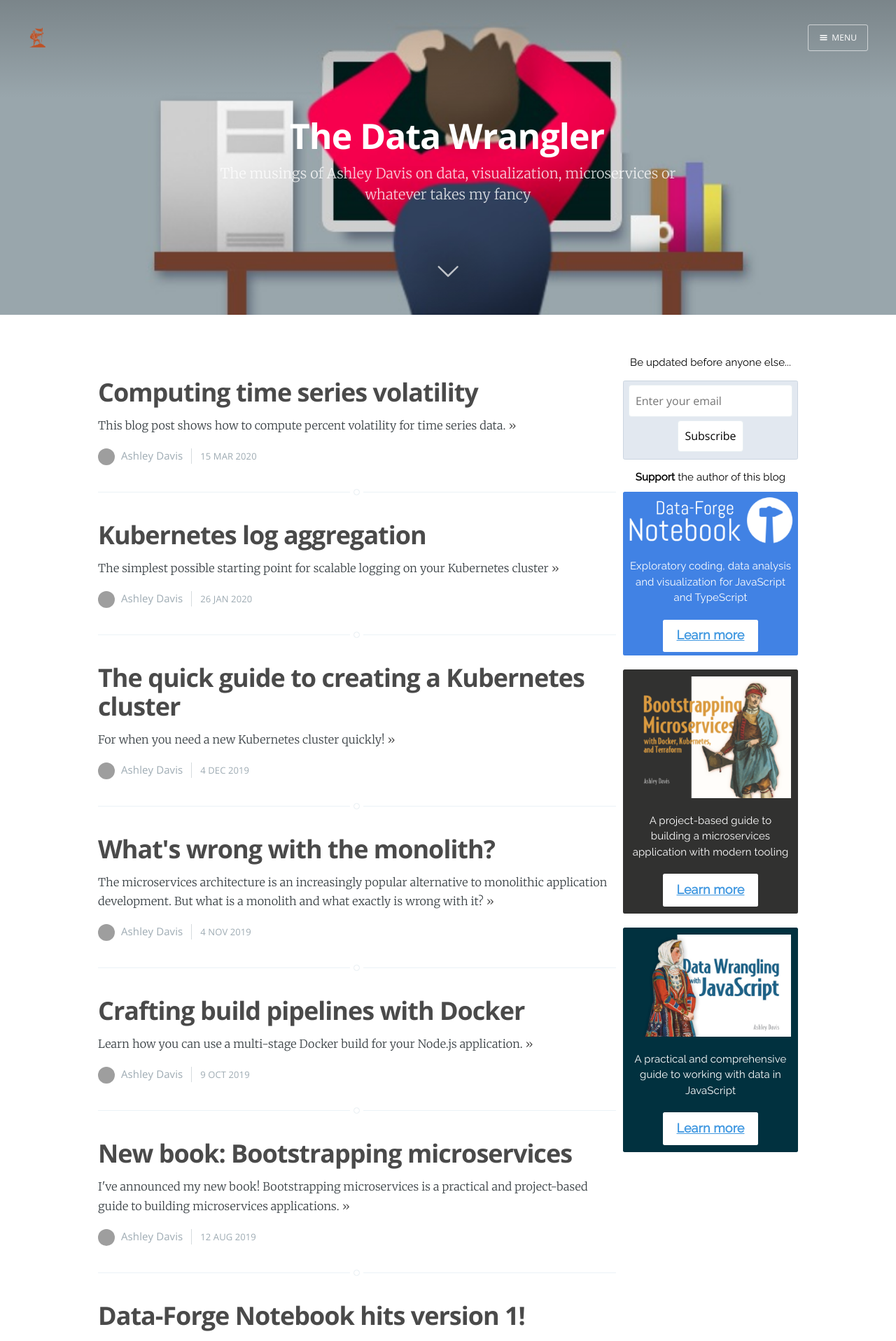
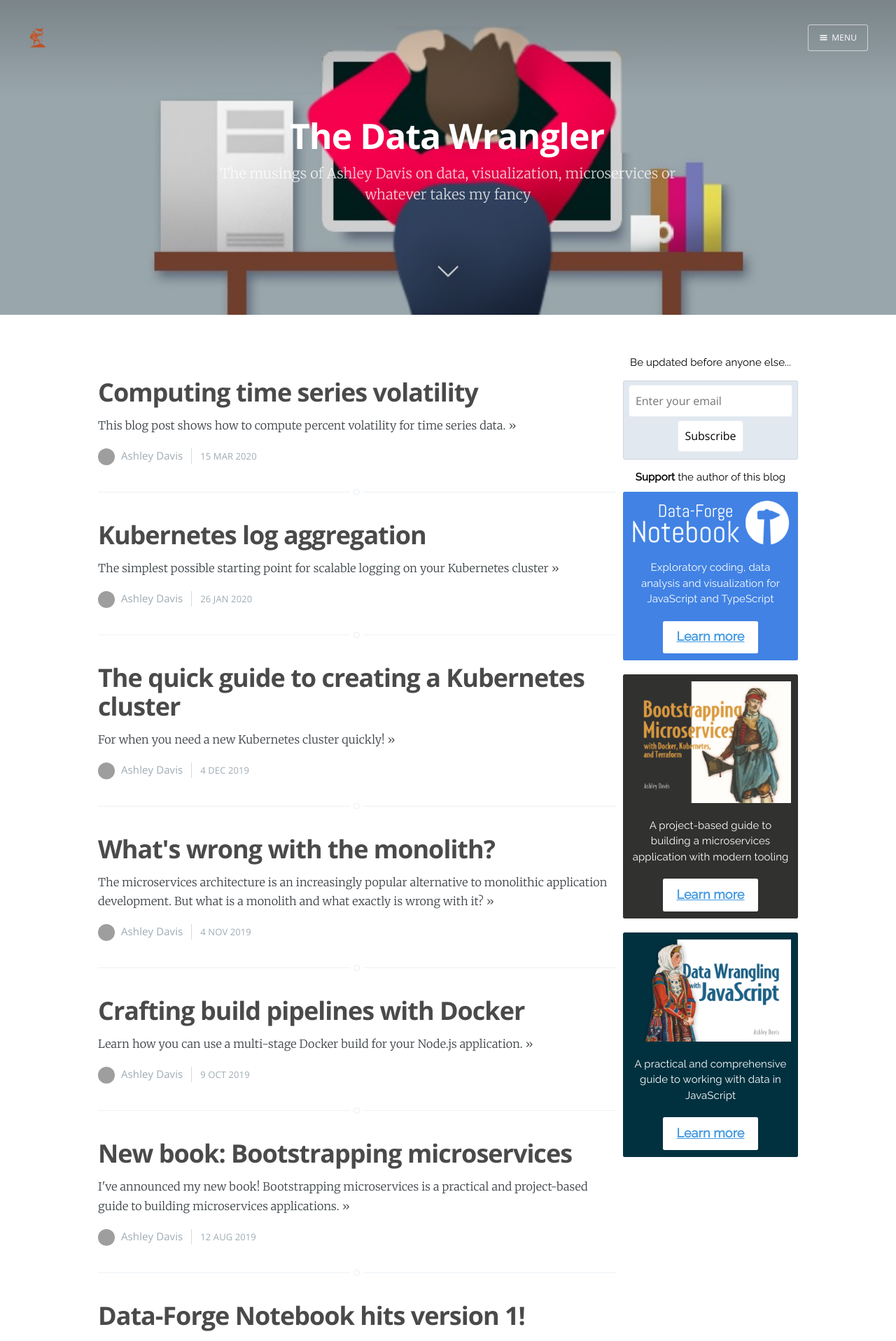
Before and after one commit to ashleydavis/the-data-wrangler-blog, a Jekyll site: the page built from index.md, in a window 1280 px wide. Shown: the top 1917 px of the page at 70% size. Built offline with Jekyll 4.4.1, drawn with Linux system fonts in a browser that asks for light colours; comment, search, counter and statistics services are not loaded; grey boxes are pictures that could not be loaded.

Commit message:
Increased padding.

```diff
--- a/_includes/support.html
+++ b/_includes/support.html
@@ -8,7 +8,7 @@
 
     <div class="dfn-ad mt-4 text-2xl text-black text-center"><b>Support</b> the author of this blog</div>
     <div
-        class="flex flex-col items-center text-center border rounded p-2 mt-2 dfn-ad"
+        class="flex flex-col items-center text-center border rounded p-4 mt-2 dfn-ad"
         style="background-color: #4182E4;"
         >
         <a
```
